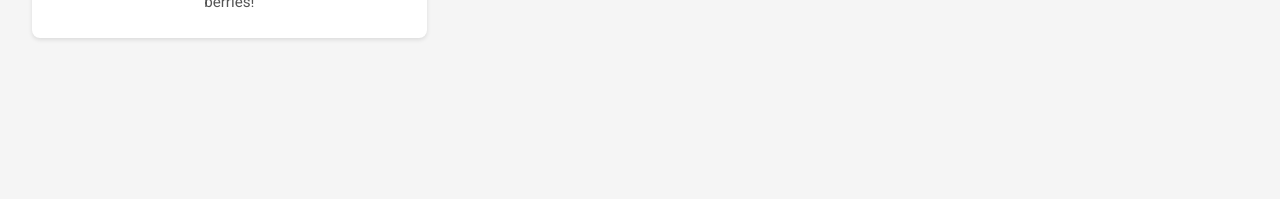
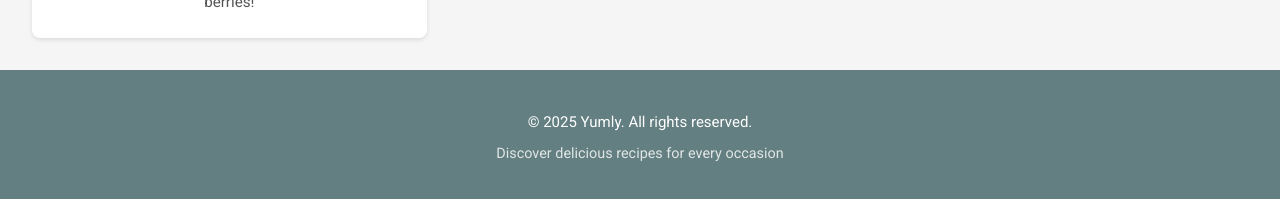
Before and after one commit to elinfelicia/yumly, a Vue app: page / in a window 1280 px wide. Shown: the part 1834-2033 px from the top of the page. Before the commit the page ends 1904 px from the top, so only its background shows below. Built offline with nearby package versions, Linux system fonts and the light colour scheme.

Commit message:
add basic footer element

```diff
--- a/src/App.vue
+++ b/src/App.vue
@@ -1,12 +1,16 @@
 <script setup>
 import { RouterView } from 'vue-router'
 import Header from '@/components/Header.vue'
+import Footer from '@/components/Footer.vue'
 </script>
 
 <template>
   <div id="app">
     <Header />
-    <RouterView />
+    <main class="main-content">
+      <RouterView />
+    </main>
+    <Footer />
   </div>
 </template>
 
@@ -25,5 +29,11 @@ body {
 
 #app {
   min-height: 100vh;
+  display: flex;
+  flex-direction: column;
+}
+
+.main-content {
+  flex: 1;
 }
 </style>
--- /dev/null
+++ b/src/components/Footer.vue
@@ -0,0 +1,38 @@
+<script setup>
+import { computed } from 'vue'
+
+const currentYear = computed(() => new Date().getFullYear())
+</script>
+
+<template>
+  <footer class="app-footer">
+    <div class="footer-content">
+      <p>&copy; {{ currentYear }} Yumly. All rights reserved.</p>
+      <p class="tagline">Discover delicious recipes for every occasion</p>
+    </div>
+  </footer>
+</template>
+
+<style scoped>
+.app-footer {
+  background-color: #647f81;
+  color: #fff;
+  padding: 2rem;
+  margin-top: auto;
+}
+
+.footer-content {
+  max-width: 1200px;
+  margin: 0 auto;
+  text-align: center;
+}
+
+.footer-content p {
+  margin: 0.5rem 0;
+}
+
+.tagline {
+  font-size: 0.9rem;
+  opacity: 0.8;
+}
+</style>
```
